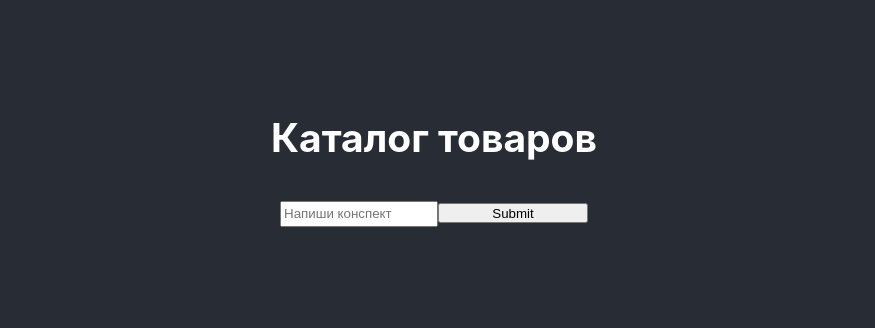
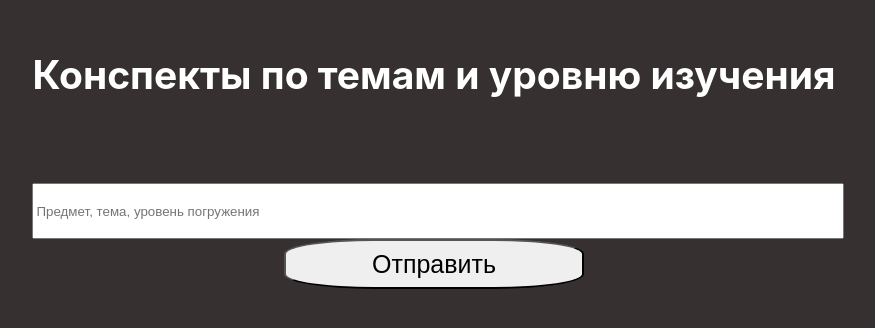
Before and after one commit to MaxSiominDev/hse_pe, a React (Create React App) app in the folder frontend/: page / in a window 1280 px wide. Shown: the part 246-574 px from the top of the page, without its empty margins (206-1081 px from the left). Built offline with nearby package versions, Linux system fonts and the light colour scheme.

Commit message:
Обновил сайт

```diff
--- a/frontend/src/App.css
+++ b/frontend/src/App.css
@@ -16,7 +16,7 @@
 
 .App-header {
 
-  background-color: #282c34;
+  background-color: #363030;
   min-height: 100vh;
   display: flex;
   flex-direction: row;
@@ -39,13 +39,22 @@
     transform: rotate(360deg);
   }
 }
-input [type="submit"] {
+button  {
   width: 100%;
-  height: 100px;
-  max-width: 200px;
+  height: 50px;
+  max-width: 300px;
+  border-radius: 30%;
+  font-size: 25px;
 }
 input {
   width: 100%;
-  height: 20px;
-  max-width: 150px;
+  height: 50px;
+  max-width: 3000px;
 }
+
+.text {
+  width: 100%;
+  height: 100px;
+  max-width: 1000px;
+
+}
--- a/frontend/src/App.js
+++ b/frontend/src/App.js
@@ -16,12 +16,12 @@ export default function App() {
 
       <div align="center" class="App-header">
     <form onSubmit={handleSubmit(onSubmit)}>
-      <h2 align="center">Каталог товаров</h2>
-      <input {...register("conspect", { required: true })} placeholder="Напиши конспект"/>
-
-      <input type="submit" />
+      <h2 align="center" class="text">Конспекты по темам и уровню изучения</h2>
+      <input {...register("conspect", { required: true })} placeholder="Предмет, тема, уровень погружения"/>
+      <button type="submit">Отправить</button>
     </form>
       </div>
+
   )
 
 }
```
